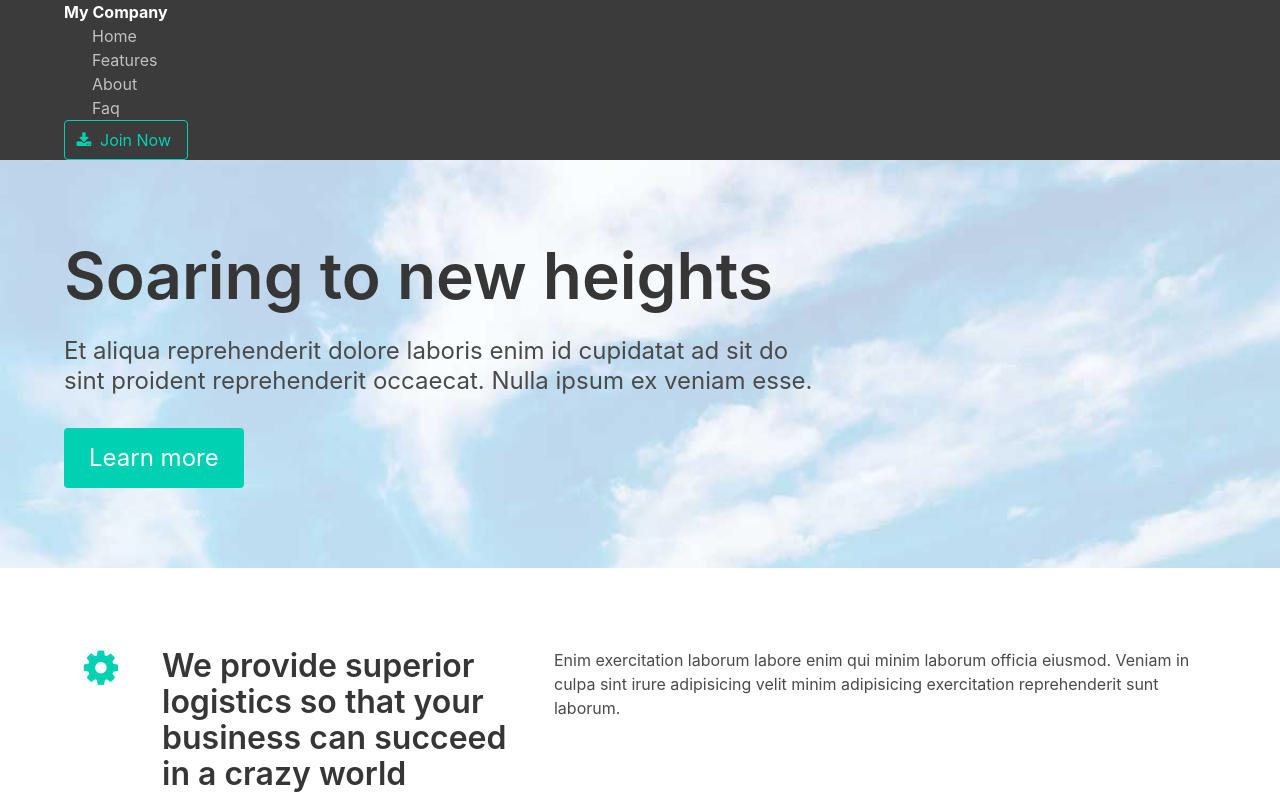
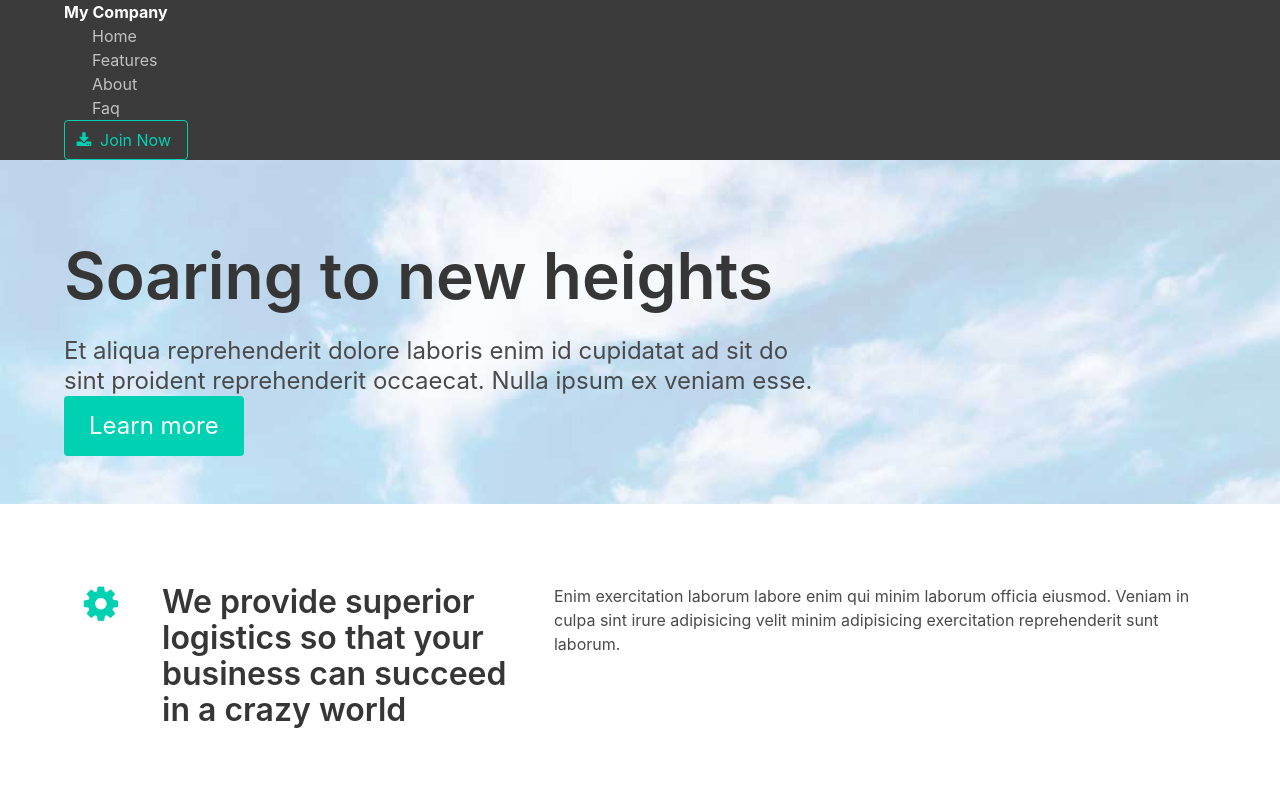
Before and after one commit to cesarfrick/react-angular-vue-by-example, a Vue app in the folder compare-vue/: page /#/ in a window 1280 px wide. Shown: the top 800 px of the page. Built offline with nearby package versions, Linux system fonts and the light colour scheme.

Commit message:
Implement Hero component and improve readability

```diff
--- a/compare-vue/src/components/Home.vue
+++ b/compare-vue/src/components/Home.vue
@@ -1,16 +1,6 @@
 <template>
   <div class="home">
-    <section class="hero">
-      <div class="hero-body">
-        <div class="container">
-          <h1 class="title">{{ heading }}</h1>
-          <div class="is-two-thirds column is-paddingless">
-            <h2 class="subtitle is-4">{{ subheading }}</h2>
-          </div>
-          <a class="button is-large is-primary" id="learn">Learn more</a>
-        </div>
-      </div>
-    </section>
+    <hero :heading="heading" :subheading="subheading"></hero>
 
     <section class="section">
       <div class="container">
@@ -37,6 +27,7 @@
 </template>
 
 <script>
+import Hero from './Hero';
 import Card from './Card';
 
 export default {
@@ -54,6 +45,7 @@ export default {
   },
   components: {
     testimony: Card,
+    hero: Hero,
   },
 };
 </script>
@@ -61,30 +53,6 @@ export default {
 <!-- Add "scoped" attribute to limit CSS to this component only -->
 <style lang="scss" scoped>
 @import "../main.scss";
-
-.hero {
-  background: url('../assets/clouds.jpg');
-  background-size: cover;
-
-  .title {
-    @include mobile {
-      font-weight: bold;
-    }
-
-    @include tablet {
-      font-size: 2.5rem;
-    }
-
-    @include desktop {
-      font-size: 4rem;
-      margin-top: 2rem;
-    }
-  }
-}
-
-h2 {
-  margin: 1.5rem 0 2rem !important;
-}
 
 .fa-cog {
   color: $primary;
--- a/compare-vue/src/components/ProgressLoader.vue
+++ b/compare-vue/src/components/ProgressLoader.vue
@@ -12,7 +12,7 @@ export default {
 </script>
 
 <style lang="scss" scoped>
-@import '../../node_modules/bulma/bulma.sass';
+@import '../main.scss';
 
 .loader-container {
   display: flex;
```
Also changed, not shown: compare-vue/src/components/Header.vue (+4 -4 lines).
